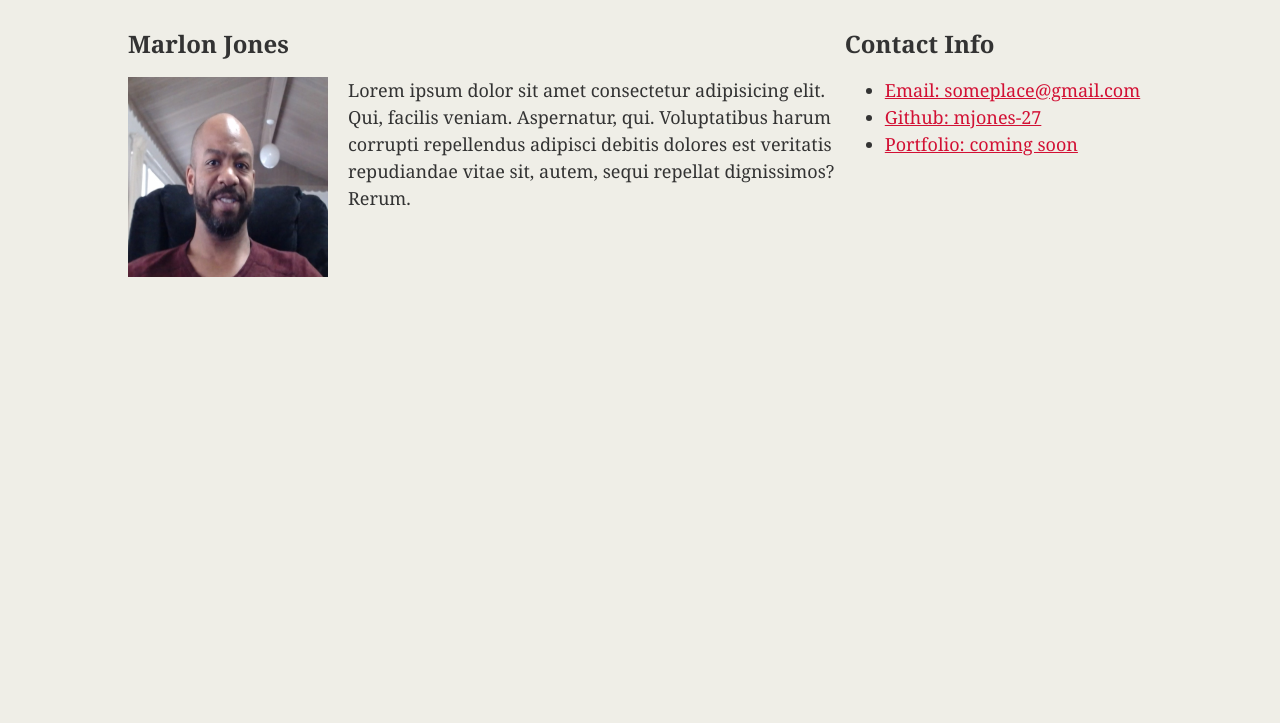
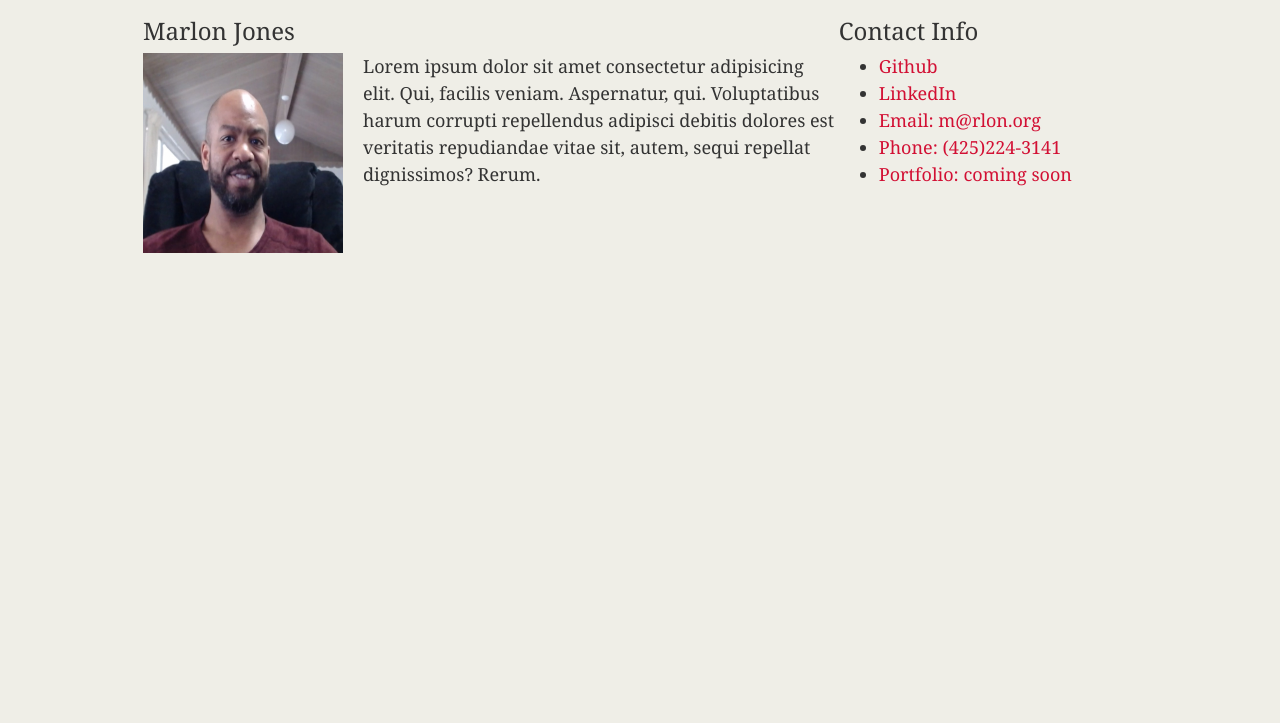
Before and after one commit to mjones-27/student-bio, a plain HTML site: page index.html in a window 1280 px wide. Shown: the part 77-800 px from the top of the page. Drawn offline with nearby package versions, Linux system fonts and the light colour scheme.

Commit message:
updated file to min specs

```diff
--- a/index.html
+++ b/index.html
@@ -4,6 +4,7 @@
     <meta charset="UTF-8">
     <meta name="viewport" content="width=device-width, initial-scale=1.0">
     <title>MJ Bio</title>
+    <link rel="stylesheet" href="https://stackpath.bootstrapcdn.com/bootstrap/4.4.1/css/bootstrap.min.css" integrity="sha384-Vkoo8x4CGsO3+Hhxv8T/Q5PaXtkKtu6ug5TOeNV6gBiFeWPGFN9MuhOf23Q9Ifjh" crossorigin="anonymous">
     <link rel="stylesheet" href="css/mj_style.css">
 </head>
 <body>
@@ -25,8 +26,10 @@
         <section id="contact-info">
             <h2>Contact Info</h2>
               <ul>
-                <li><a href="mailto:someplace@gmail.com">Email: someplace@gmail.com</a></li>
-                <li><a href="https://github.com/mjones-27">Github: mjones-27</a></li>
+                <li><a href="https://github.com/mjones-27">Github</a></li>
+                <li><a href="http://www.linkedin.com">LinkedIn</a></li>
+                <li><a href="mailto:m@rlon.org">Email: m@rlon.org</a></li>
+                <li><a href="mailto:m@rlon.org">Phone: (425)224-3141</a></li>
                 <li><a href="#">Portfolio: coming soon</a></li>
               </ul>
         </section>
```
